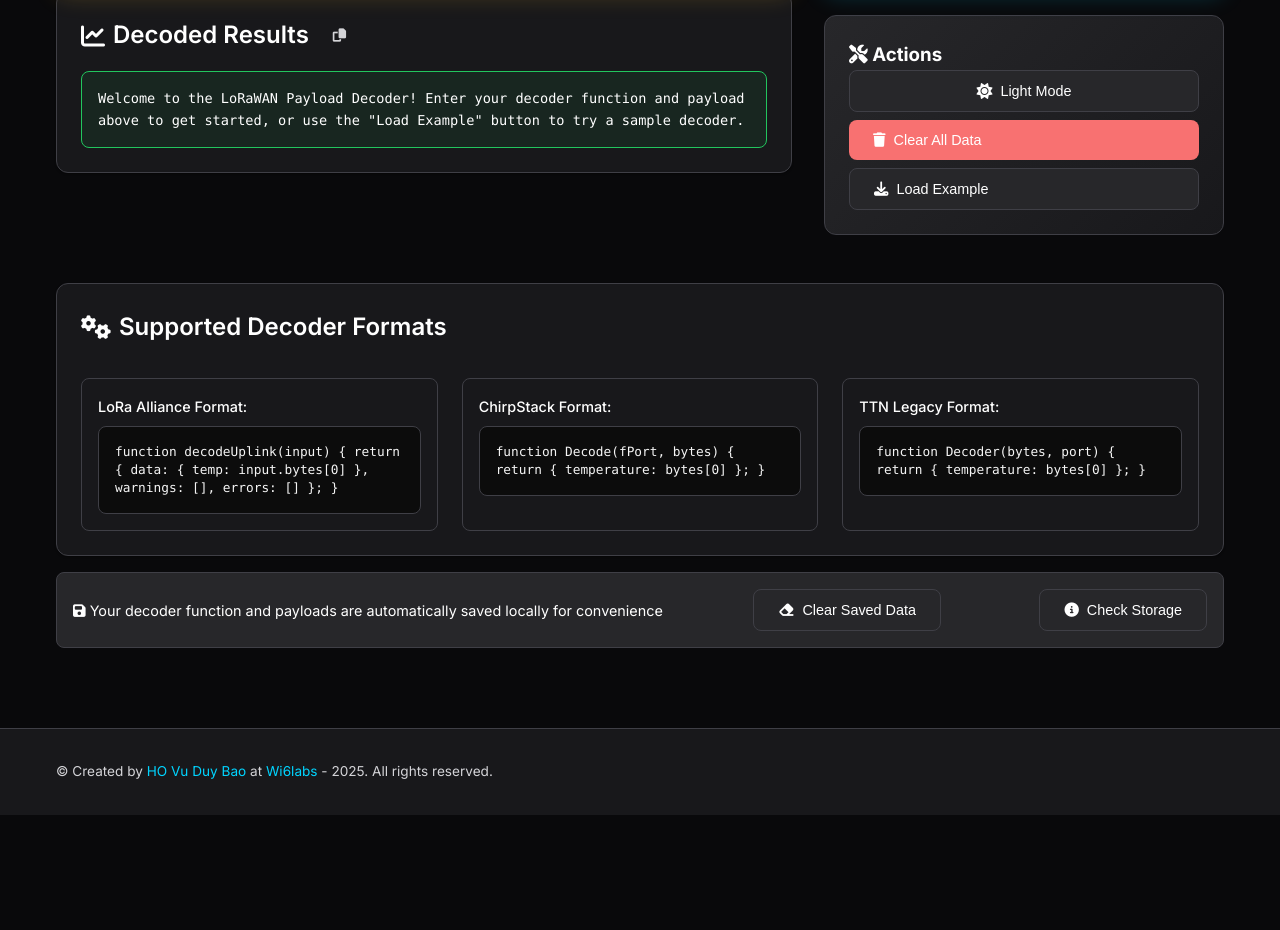
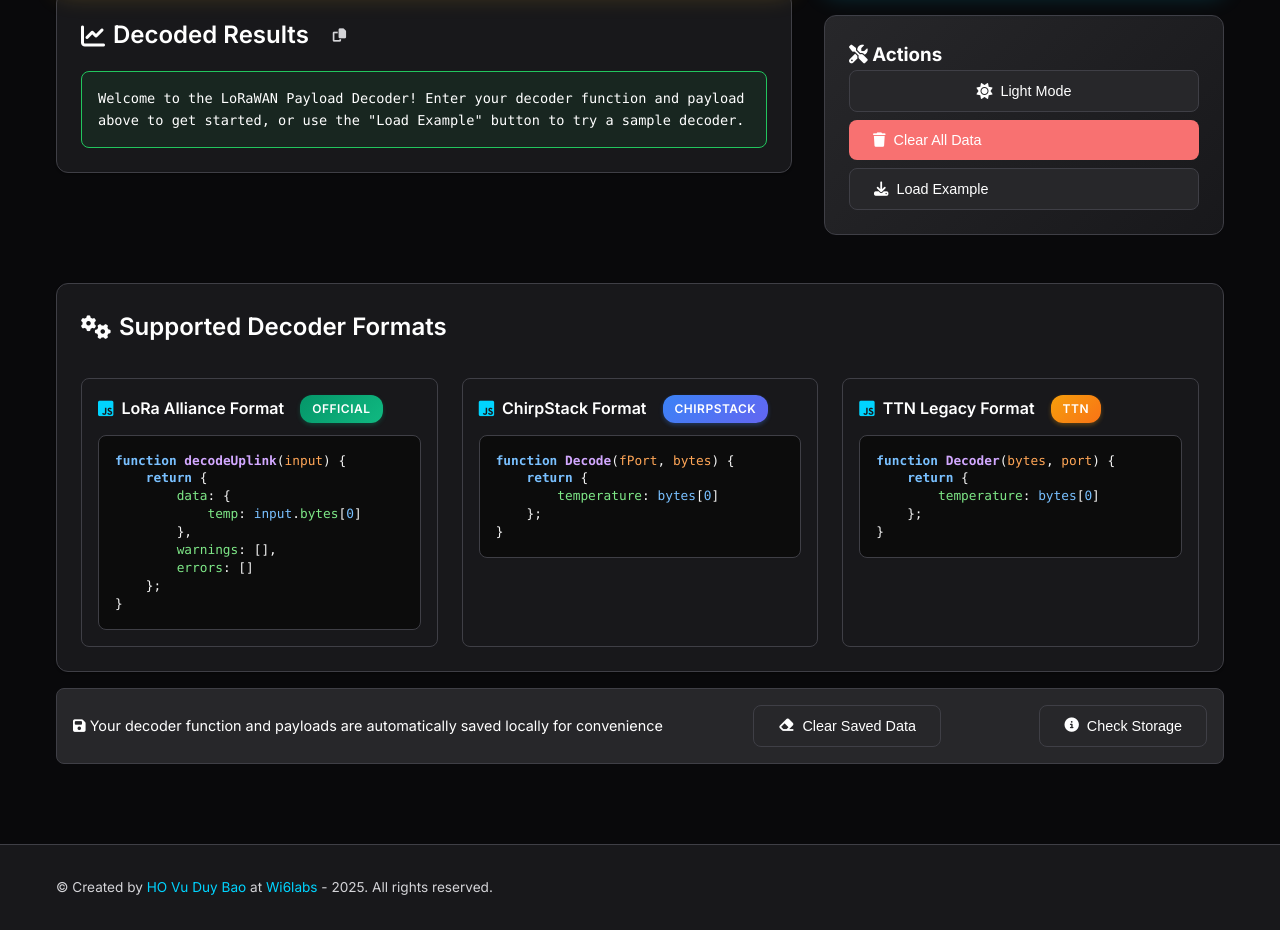
Before and after one commit to hovuduybao/lorawan_payload_decoder, a plain HTML site: page index.html in a window 1280 px wide. Shown: the part 674-1604 px from the top of the page. Before the commit the page ends 1489 px from the top, so only its background shows below. Drawn offline with Linux system fonts and the light colour scheme.

Commit message:
Update index.html

```diff
--- a/index.html
+++ b/index.html
@@ -1031,6 +1031,135 @@
 
         .json-punctuation {
             color: var(--json-punctuation-color);
+        }
+
+        /* JavaScript syntax highlighting */
+        .js-keyword {
+            color: #0969da;
+            font-weight: 600;
+        }
+
+        .js-function {
+            color: #8250df;
+            font-weight: 600;
+        }
+
+        .js-param {
+            color: #953800;
+        }
+
+        .js-variable {
+            color: #0550ae;
+        }
+
+        .js-property {
+            color: #116329;
+        }
+
+        .js-method {
+            color: #8250df;
+        }
+
+        .js-string {
+            color: #0a3069;
+        }
+
+        .js-number {
+            color: #0550ae;
+            font-weight: 500;
+        }
+
+        .js-comment {
+            color: #656d76;
+            font-style: italic;
+        }
+
+        /* Dark mode JavaScript syntax highlighting */
+        [data-theme="dark"] .js-keyword {
+            color: #79c0ff;
+            font-weight: 600;
+        }
+
+        [data-theme="dark"] .js-function {
+            color: #d2a8ff;
+            font-weight: 600;
+        }
+
+        [data-theme="dark"] .js-param {
+            color: #ffa657;
+        }
+
+        [data-theme="dark"] .js-variable {
+            color: #79c0ff;
+        }
+
+        [data-theme="dark"] .js-property {
+            color: #7ee787;
+        }
+
+        [data-theme="dark"] .js-method {
+            color: #d2a8ff;
+        }
+
+        [data-theme="dark"] .js-string {
+            color: #a5d6ff;
+        }
+
+        [data-theme="dark"] .js-number {
+            color: #79c0ff;
+            font-weight: 500;
+        }
+
+        [data-theme="dark"] .js-comment {
+            color: #8b949e;
+            font-style: italic;
+        }
+
+        /* Format badges */
+        .format-badge {
+            display: inline-flex;
+            align-items: center;
+            padding: 0.25rem 0.75rem;
+            border-radius: 12px;
+            font-size: 0.75rem;
+            font-weight: 600;
+            margin-left: 0.5rem;
+            text-transform: uppercase;
+            letter-spacing: 0.5px;
+        }
+
+        .format-badge.ttn-v3 {
+            background: linear-gradient(135deg, #059669, #10b981);
+            color: white;
+            box-shadow: 0 2px 4px rgba(5, 150, 105, 0.3);
+        }
+
+        .format-badge.chirpstack {
+            background: linear-gradient(135deg, #3b82f6, #6366f1);
+            color: white;
+            box-shadow: 0 2px 4px rgba(59, 130, 246, 0.3);
+        }
+
+        .format-badge.ttn-v2 {
+            background: linear-gradient(135deg, #f59e0b, #f97316);
+            color: white;
+            box-shadow: 0 2px 4px rgba(245, 158, 11, 0.3);
+        }
+
+        /* Enhanced example titles */
+        .example-title {
+            display: flex;
+            align-items: center;
+            gap: 0.5rem;
+            font-weight: 600;
+            color: var(--text-primary);
+            margin-bottom: 0.75rem;
+            font-size: 1rem;
+        }
+
+        .example-title i {
+            color: var(--primary-color);
+            font-size: 1.1rem;
         }
 
         /* Copy button styles */
@@ -1249,16 +1378,44 @@
                     </h2>
                     <div class="formats-grid">
                         <div class="example-card">
-                            <div class="example-title">LoRa Alliance Format:</div>
-                            <div class="example-code">function decodeUplink(input) { return { data: { temp: input.bytes[0] }, warnings: [], errors: [] }; }</div>
+                            <div class="example-title">
+                                <i class="fab fa-js-square"></i>
+                                LoRa Alliance Format
+                                <span class="format-badge ttn-v3">Official</span>
+                            </div>
+                            <div class="example-code"><span class="js-keyword">function</span> <span class="js-function">decodeUplink</span>(<span class="js-param">input</span>) {<br>
+&nbsp;&nbsp;&nbsp;&nbsp;<span class="js-keyword">return</span> {<br>
+&nbsp;&nbsp;&nbsp;&nbsp;&nbsp;&nbsp;&nbsp;&nbsp;<span class="js-property">data</span>: {<br>
+&nbsp;&nbsp;&nbsp;&nbsp;&nbsp;&nbsp;&nbsp;&nbsp;&nbsp;&nbsp;&nbsp;&nbsp;<span class="js-property">temp</span>: <span class="js-variable">input</span>.<span class="js-property">bytes</span>[<span class="js-number">0</span>]<br>
+&nbsp;&nbsp;&nbsp;&nbsp;&nbsp;&nbsp;&nbsp;&nbsp;},<br>
+&nbsp;&nbsp;&nbsp;&nbsp;&nbsp;&nbsp;&nbsp;&nbsp;<span class="js-property">warnings</span>: [],<br>
+&nbsp;&nbsp;&nbsp;&nbsp;&nbsp;&nbsp;&nbsp;&nbsp;<span class="js-property">errors</span>: []<br>
+&nbsp;&nbsp;&nbsp;&nbsp;};<br>
+}</div>
                         </div>
                         <div class="example-card">
-                            <div class="example-title">ChirpStack Format:</div>
-                            <div class="example-code">function Decode(fPort, bytes) { return { temperature: bytes[0] }; }</div>
+                            <div class="example-title">
+                                <i class="fab fa-js-square"></i>
+                                ChirpStack Format
+                                <span class="format-badge chirpstack">ChirpStack</span>
+                            </div>
+                            <div class="example-code"><span class="js-keyword">function</span> <span class="js-function">Decode</span>(<span class="js-param">fPort</span>, <span class="js-param">bytes</span>) {<br>
+&nbsp;&nbsp;&nbsp;&nbsp;<span class="js-keyword">return</span> {<br>
+&nbsp;&nbsp;&nbsp;&nbsp;&nbsp;&nbsp;&nbsp;&nbsp;<span class="js-property">temperature</span>: <span class="js-variable">bytes</span>[<span class="js-number">0</span>]<br>
+&nbsp;&nbsp;&nbsp;&nbsp;};<br>
+}</div>
                         </div>
                         <div class="example-card">
-                            <div class="example-title">TTN Legacy Format:</div>
-                            <div class="example-code">function Decoder(bytes, port) { return { temperature: bytes[0] }; }</div>
+                            <div class="example-title">
+                                <i class="fab fa-js-square"></i>
+                                TTN Legacy Format
+                                <span class="format-badge ttn-v2">TTN</span>
+                            </div>
+                            <div class="example-code"><span class="js-keyword">function</span> <span class="js-function">Decoder</span>(<span class="js-param">bytes</span>, <span class="js-param">port</span>) {<br>
+&nbsp;&nbsp;&nbsp;&nbsp;<span class="js-keyword">return</span> {<br>
+&nbsp;&nbsp;&nbsp;&nbsp;&nbsp;&nbsp;&nbsp;&nbsp;<span class="js-property">temperature</span>: <span class="js-variable">bytes</span>[<span class="js-number">0</span>]<br>
+&nbsp;&nbsp;&nbsp;&nbsp;};<br>
+}</div>
                         </div>
                     </div>
                 </div>
```
